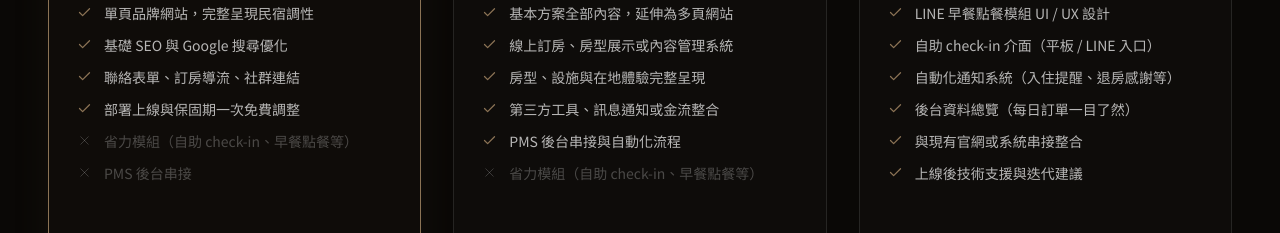
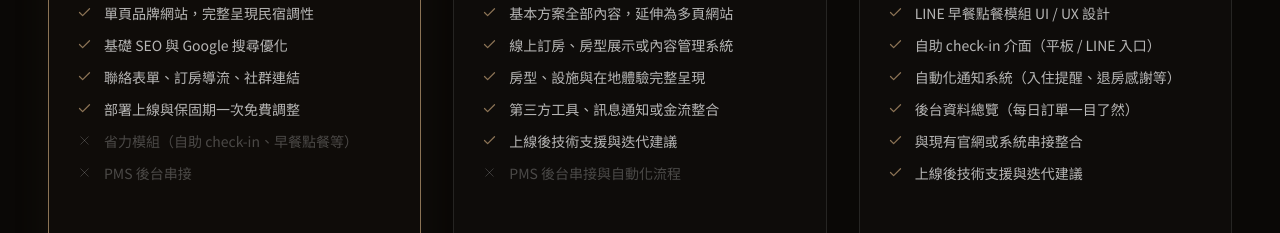
Before and after one commit to differ505-prog/visual-bait, a Next.js app: page / in a window 1280 px wide. Shown: the part 4160-4393 px from the top of the page. Built offline with nearby package versions, Linux system fonts and the light colour scheme.

Commit message:
fix(pricing): 進階方案不含PMS後台串接
Co-authored-by: Cursor <cursoragent@cursor.com>

```diff
--- a/components/SectionPricing.tsx
+++ b/components/SectionPricing.tsx
@@ -40,8 +40,8 @@ export function SectionPricing() {
         { label: "線上訂房、房型展示或內容管理系統", included: true },
         { label: "房型、設施與在地體驗完整呈現", included: true },
         { label: "第三方工具、訊息通知或金流整合", included: true },
-        { label: "PMS 後台串接與自動化流程", included: true },
-        { label: "省力模組（自助 check-in、早餐點餐等）", included: false },
+        { label: "上線後技術支援與迭代建議", included: true },
+        { label: "PMS 後台串接與自動化流程", included: false },
       ],
     },
     {
```
